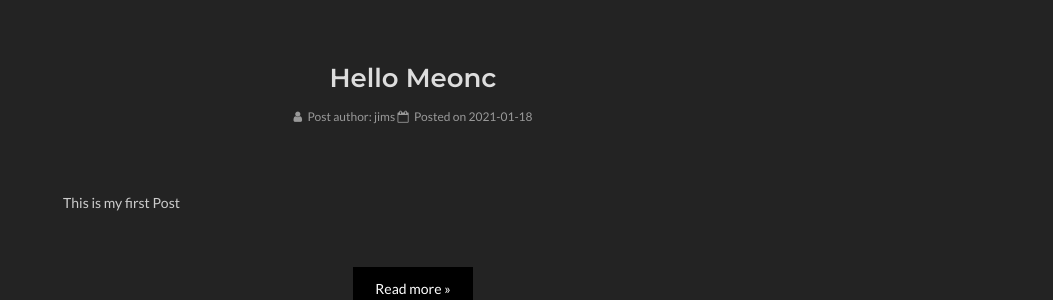
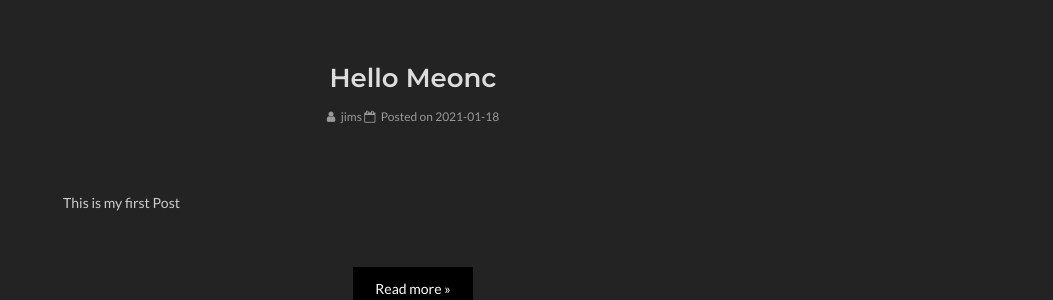
Before and after one commit to meoncstudio/blog.meonc.studio, a Jekyll site: the page built from index.html, in a window 1280 px wide. Shown: the part 278-578 px from the top of the page, without its empty margins (227-1280 px from the left). Built offline with Jekyll 4.4.1, drawn with Linux system fonts in a browser that asks for light colours; emoji names are drawn with the system emoji font; the list of posts is cut into pages by our own code.

Commit message:
Update post.html

```diff
--- a/_includes/_macro/post.html
+++ b/_includes/_macro/post.html
@@ -62,9 +62,6 @@
             <span class="post-meta-item-icon">
               <i class="fa fa-user"></i>
             </span>
-            {% if site.post_meta.item_text %}
-            <span class="post-meta-item-text">{{ __.post.copyright.author }}: </span>
-            {% endif %}
             <time title="{{ __.post.copyright.author }}">
               {{ post.author }}
             </time>
```
